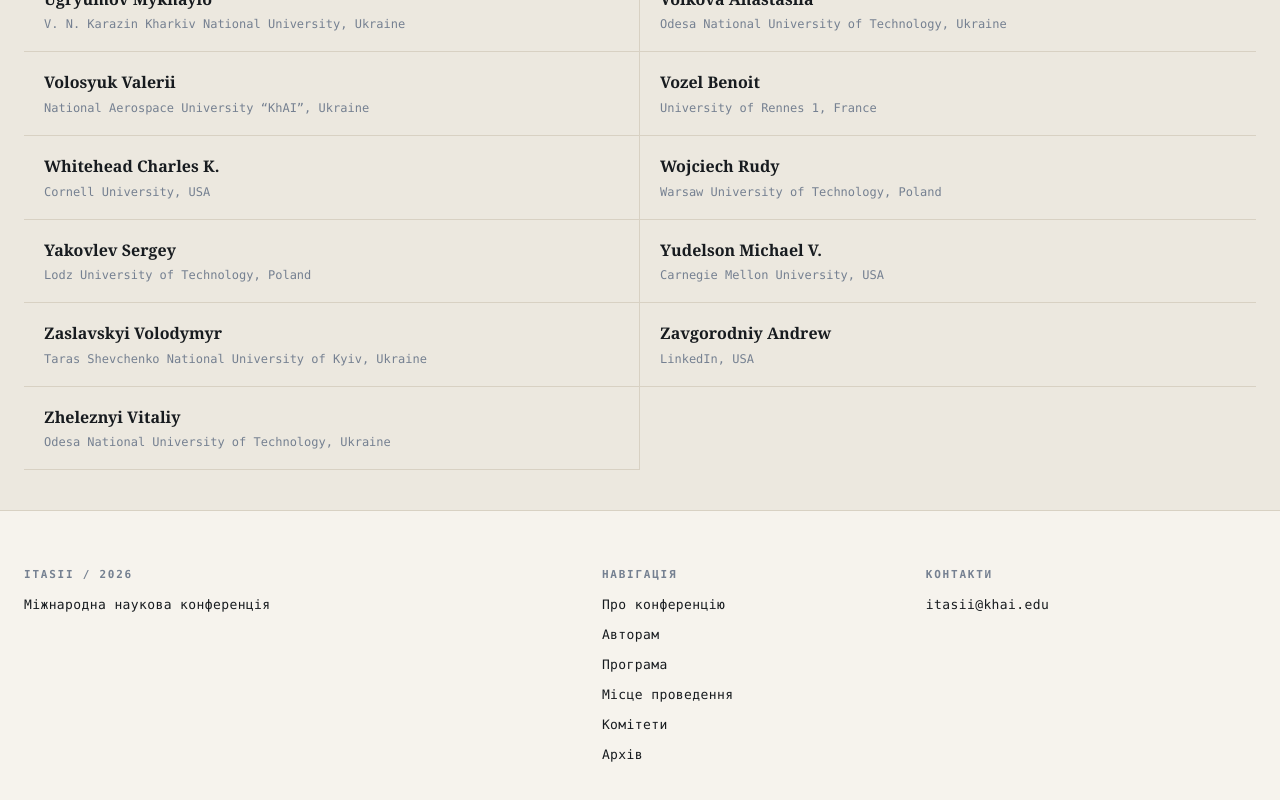
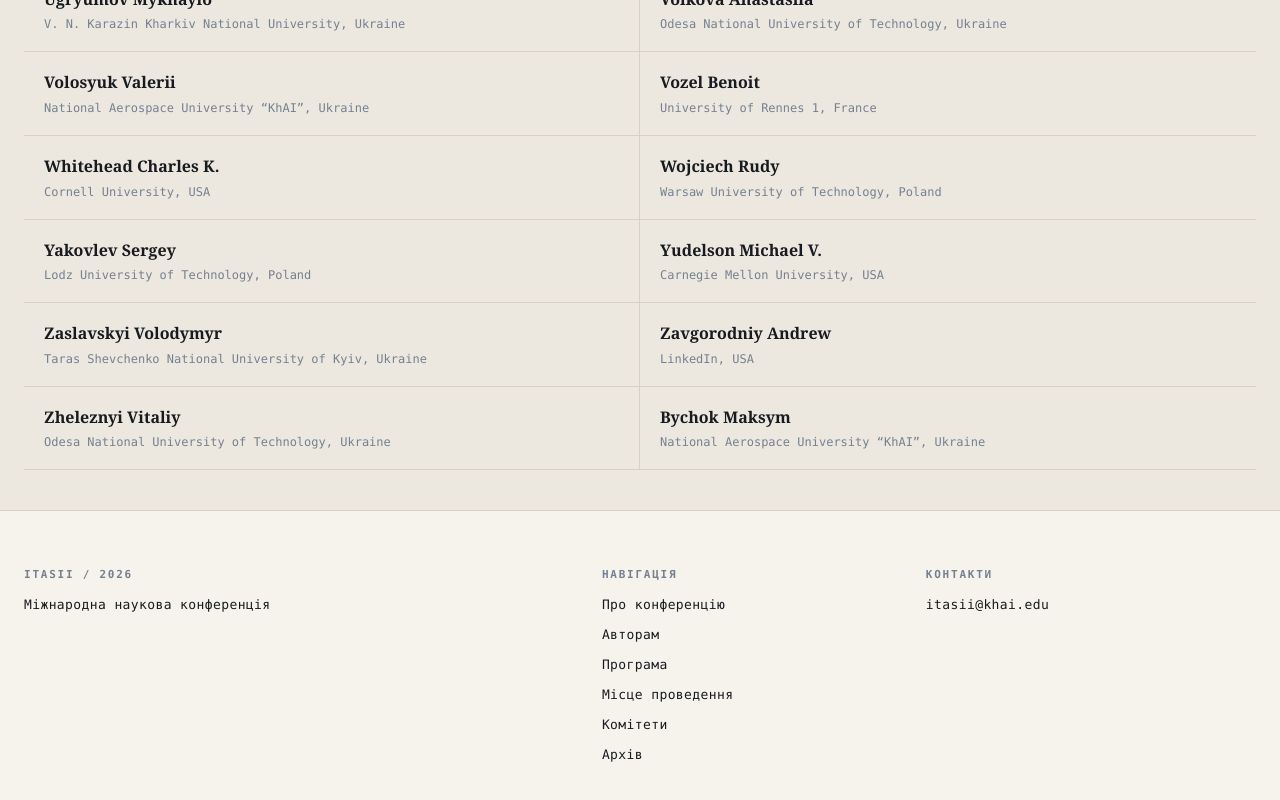
Before and after one commit to khaik105maks/ITASII, a plain HTML site: page committee.html in a window 1280 px wide. Shown: the part 3540-4340 px from the top of the page. Drawn offline with Linux system fonts and the light colour scheme.

Commit message:
add Bychok Maksym to member

```diff
--- a/committee.html
+++ b/committee.html
@@ -118,6 +118,7 @@
             <p>Zaslavskyi Volodymyr <span>Taras Shevchenko National University of Kyiv, Ukraine</span></p>
             <p>Zavgorodniy Andrew <span>LinkedIn, USA</span></p>
             <p>Zheleznyi Vitaliy <span>Odesa National University of Technology, Ukraine</span></p>
+            <p>Bychok Maksym <span>National Aerospace University “KhAI”, Ukraine</span></p>
           </div>
         </div>
       </section>
```
